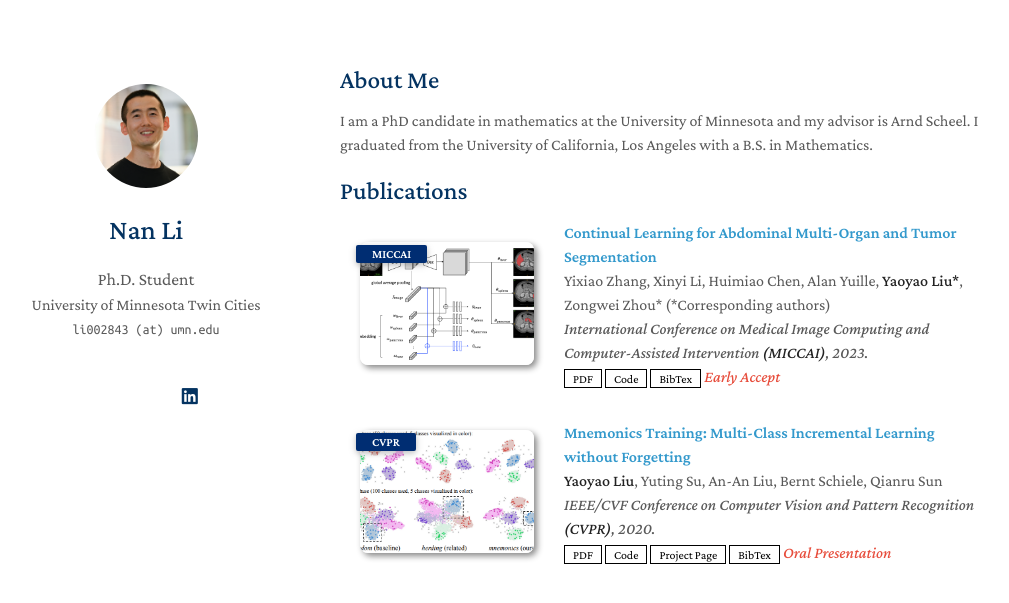
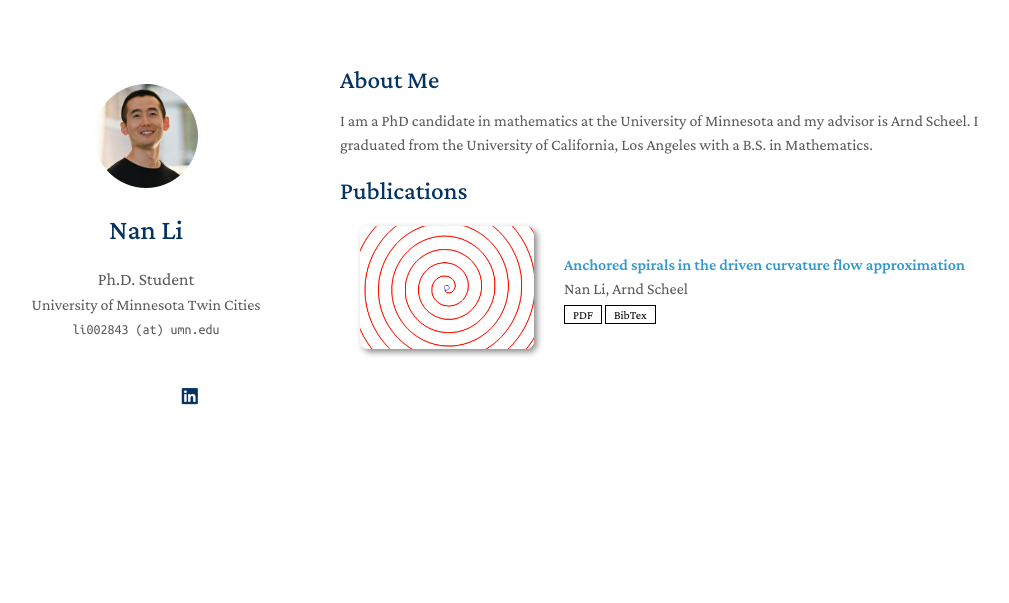
Before and after one commit to eigenan/eigenan.github.io, a Jekyll site: the page built from index.md, in a window 1280 px wide. Shown: the top 603 px of the page, without its empty margins (130-1139 px from the left). Built offline with Jekyll 4.4.1, drawn with Linux system fonts in a browser that asks for light colours; a style sheet for code colours, icons or effects is not loaded; our own code applies the rules of GitHub Pages for plain Markdown files.

Commit message:
Update publications.yml

```diff
--- a/_data/publications.yml
+++ b/_data/publications.yml
@@ -1,22 +1,12 @@
 main:
 
-  - title: Continual Learning for Abdominal Multi-Organ and Tumor Segmentation
-    authors: Yixiao Zhang, Xinyi Li, Huimiao Chen, Alan Yuille, <strong>Yaoyao Liu*</strong>, Zongwei Zhou* (*Corresponding authors)
-    conference_short: MICCAI
-    conference: International Conference on Medical Image Computing and Computer-Assisted Intervention <strong>(MICCAI)</strong>, 2023.
-    pdf: https://arxiv.org/pdf/2306.00988.pdf
-    code: https://github.com/MrGiovanni/ContinualLearning
+  - title: Anchored spirals in the driven curvature flow approximation
+    authors: Nan Li, Arnd Scheel
+    conference_short:
+    conference:
+    pdf: https://arxiv.org/pdf/2312.07809.pdf
+    code:
+    page:
     bibtex: https://bib.yliu.me/MICCAI23.txt
-    image: ./assets/img/teaser_example_2.png
-    notes: Early Accept
-
-  - title: "Mnemonics Training: Multi-Class Incremental Learning without Forgetting"
-    authors: <strong>Yaoyao Liu</strong>, Yuting Su, An-An Liu, Bernt Schiele, Qianru Sun
-    conference_short: CVPR
-    conference: IEEE/CVF Conference on Computer Vision and Pattern Recognition <strong>(CVPR)</strong>, 2020.
-    pdf: https://arxiv.org/pdf/2002.10211.pdf
-    code: https://github.com/yaoyao-liu/class-incremental-learning/tree/main/mnemonics-training
-    page: https://class-il.mpi-inf.mpg.de/mnemonics/
-    bibtex: https://class-il.mpi-inf.mpg.de/mnemonics/
-    notes: Oral Presentation
-    image: ./assets/img/teaser_example.png
+    image: ./assets/img/spiral.png
+    notes:
```
